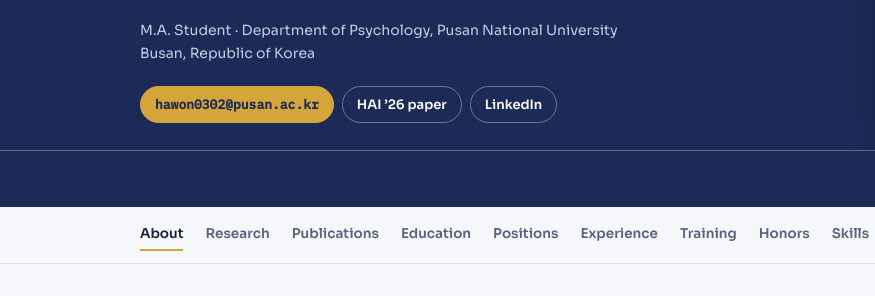
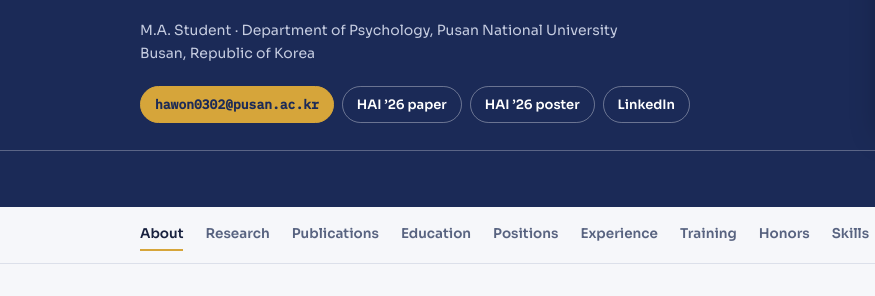
Before and after one commit to namhawon/namhawon.github.io, a plain HTML site: page index.html in a window 1280 px wide. Shown: the part 429-725 px from the top of the page, 0-875 px from the left. Drawn offline with Linux system fonts and the light colour scheme.

Commit message:
Add HAI '26 poster button to hero
Co-Authored-By: Claude Fable 5.2 <noreply@anthropic.com>
Claude-Session: https://claude.ai/code/session_01HdcuJd6gwZ7SaRmcEPULV1

```diff
--- a/index.html
+++ b/index.html
@@ -244,6 +244,7 @@ footer .inner { max-width: 820px; padding-block: 22px 34px; font-family: var(--d
       <div class="links">
         <button class="mail" id="copy-email" type="button" aria-label="Copy email address">hawon0302@pusan.ac.kr</button>
         <a href="https://doi.org/10.1145/3841580.3845795" target="_blank" rel="noopener">HAI ’26 paper</a>
+        <a href="https://www.hawonnam.com/media/HAI26_Poster_Hawon_Nam.pdf" target="_blank" rel="noopener">HAI ’26 poster</a>
         <a href="https://www.linkedin.com/in/hawon-nam-9ab74b364" target="_blank" rel="noopener">LinkedIn</a>
       </div>
     </div>
```
Also changed, not shown: 1 other file.
